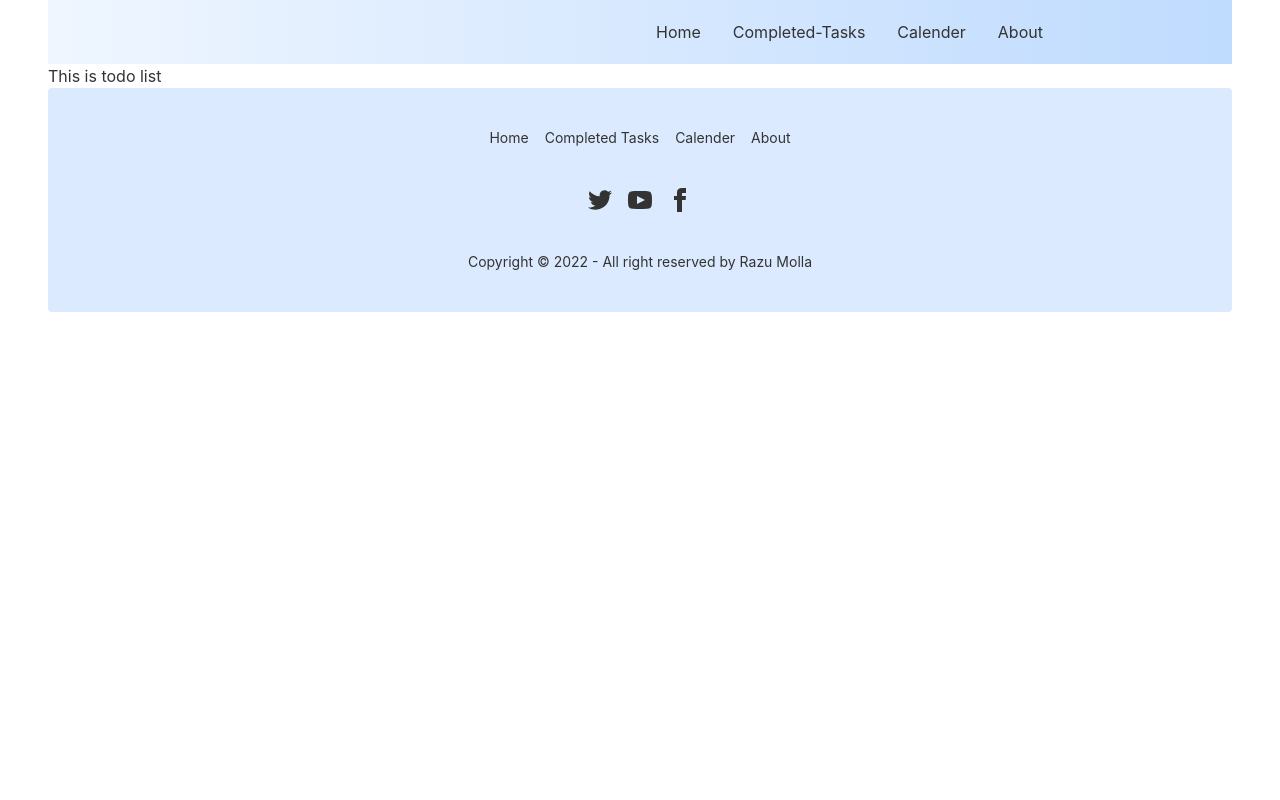
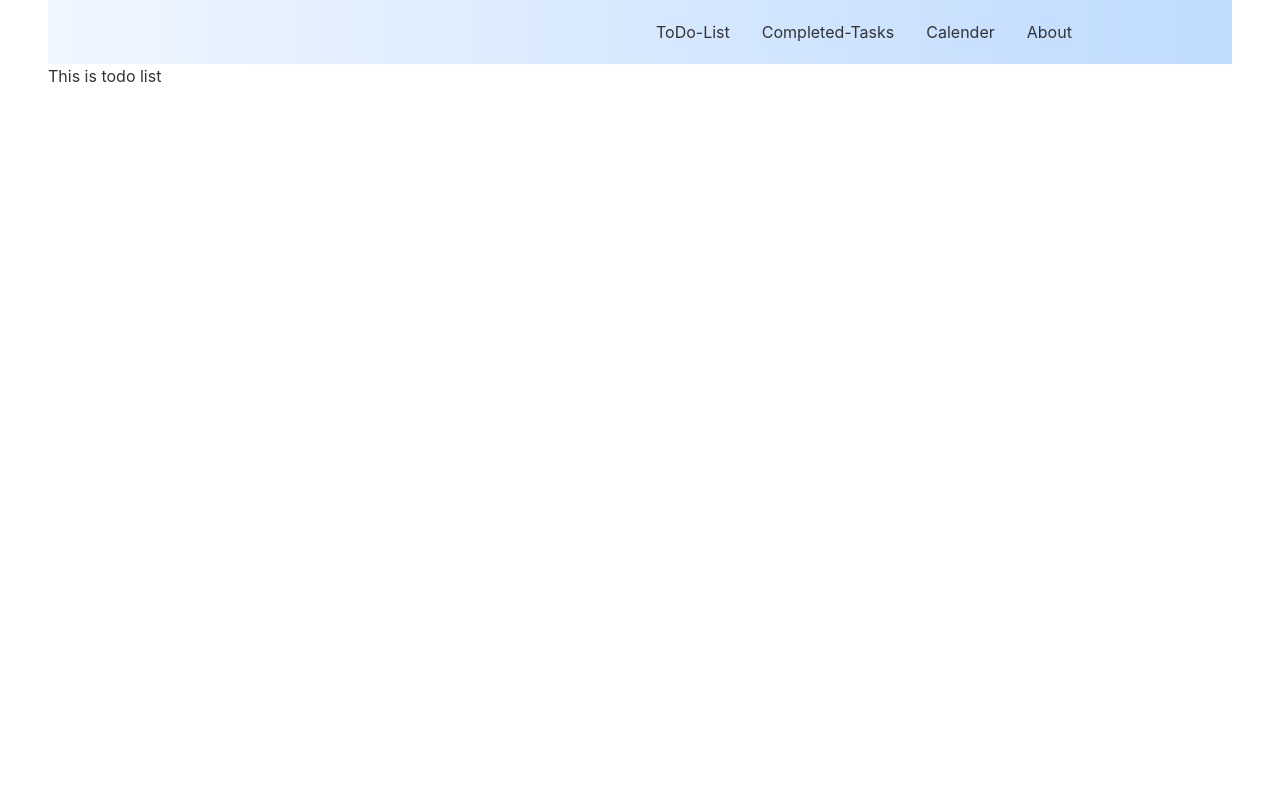
Before and after one commit to razumolla/todo-list-client, a React (Create React App) app: page /todolist in a window 1280 px wide. Shown: the top 800 px of the page. Built offline with nearby package versions, Linux system fonts and the light colour scheme.

Commit message:
footer setup

```diff
--- a/src/App.js
+++ b/src/App.js
@@ -13,8 +13,7 @@ function App() {
     <div className='max-w-7xl mx-auto px-12'>
       <Navbar></Navbar>
       <Routes>
-        <Route path="/" element={<Home />} />
-        <Route path="/home" element={<Home />} />
+        <Route path="/" element={<ToDoList />} />
         <Route path="/todolist" element={<ToDoList />} />
         <Route path="/completedtasks" element={<CompletedTasks />} />
         <Route path="/calender" element={<Calender />} />
--- a/src/components/Pages/Home.js
+++ b/src/components/Pages/Home.js
@@ -1,10 +1,9 @@
 import React from 'react';
-import ToDoList from './ToDoList';
 
 const Home = () => {
     return (
-        <div className='min-h-screen'>
-            <ToDoList></ToDoList>
+        <div>
+
         </div>
     );
 };
--- a/src/components/Pages/ToDoList.js
+++ b/src/components/Pages/ToDoList.js
@@ -2,7 +2,7 @@ import React from 'react';
 
 const ToDoList = () => {
     return (
-        <div>
+        <div className='min-h-screen'>
             This is todo list
         </div>
     );
--- a/src/components/Shared/Footer.js
+++ b/src/components/Shared/Footer.js
@@ -6,7 +6,7 @@ const Footer = () => {
         <>
             <footer class="footer footer-center p-10 bg-blue-100 text-base-content rounded">
                 <div class="grid grid-flow-col gap-4">
-                    <Link to="/home" class="link link-hover">Home</Link>
+                    <Link to="/" class="link link-hover">ToDo List</Link>
                     <Link to="/completedtasks" class="link link-hover">Completed Tasks</Link>
                     <Link to="/calender" class="link link-hover">Calender</Link>
                     <Link to="/about" class="link link-hover"> About</Link>
--- a/src/components/Shared/Navbar.js
+++ b/src/components/Shared/Navbar.js
@@ -3,8 +3,7 @@ import { Link } from 'react-router-dom';
 
 const Navbar = () => {
     const menuItem = <>
-        <li><Link to="/home">Home</Link></li>
-        {/* <li><Link to="/todolist">ToDo-List</Link></li> */}
+        <li><Link to="/todolist">ToDo-List</Link></li>
         <li><Link to="/completedtasks">Completed-Tasks</Link></li>
         <li><Link to="/calender">Calender</Link></li>
         <li><Link to="/about">About</Link></li>
```
